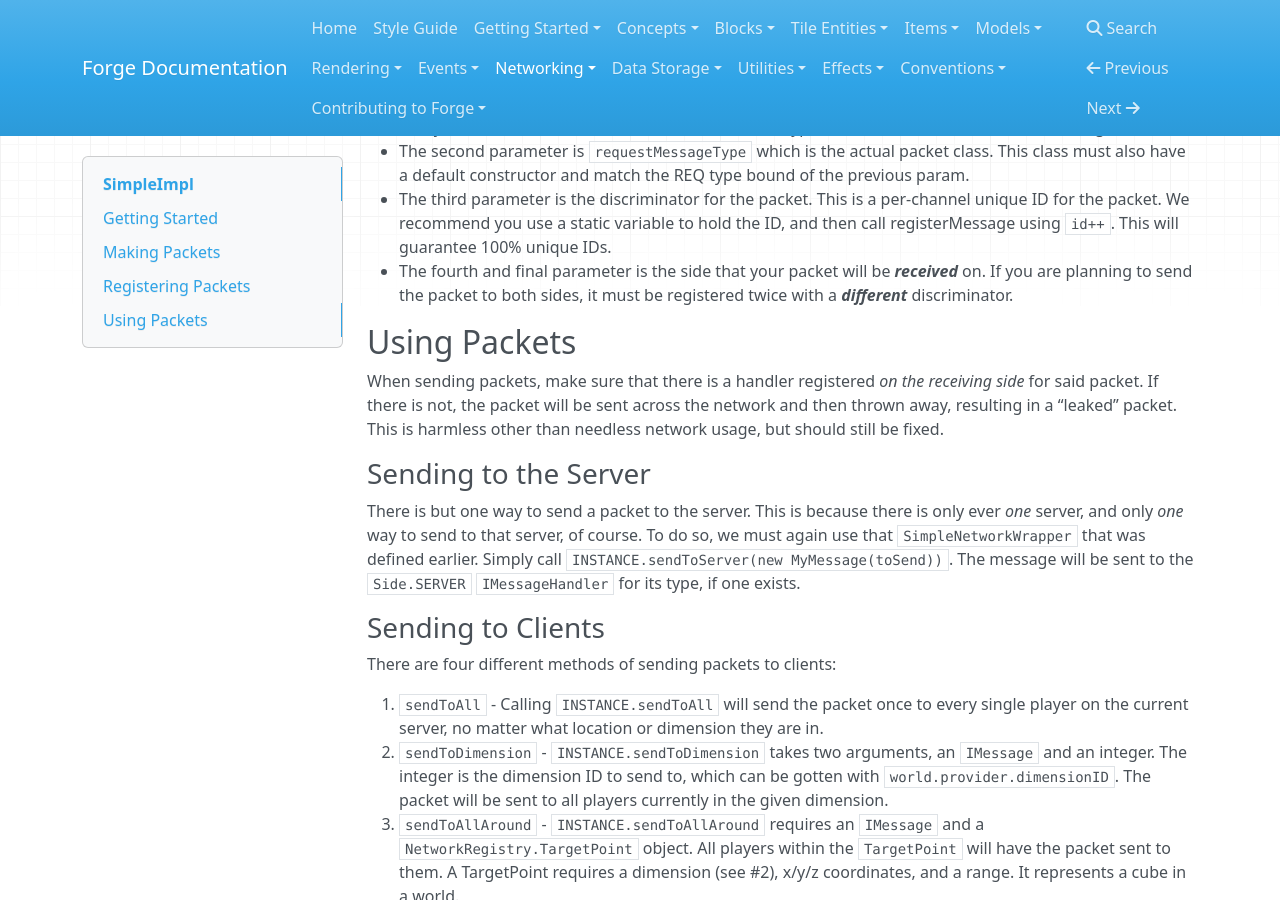
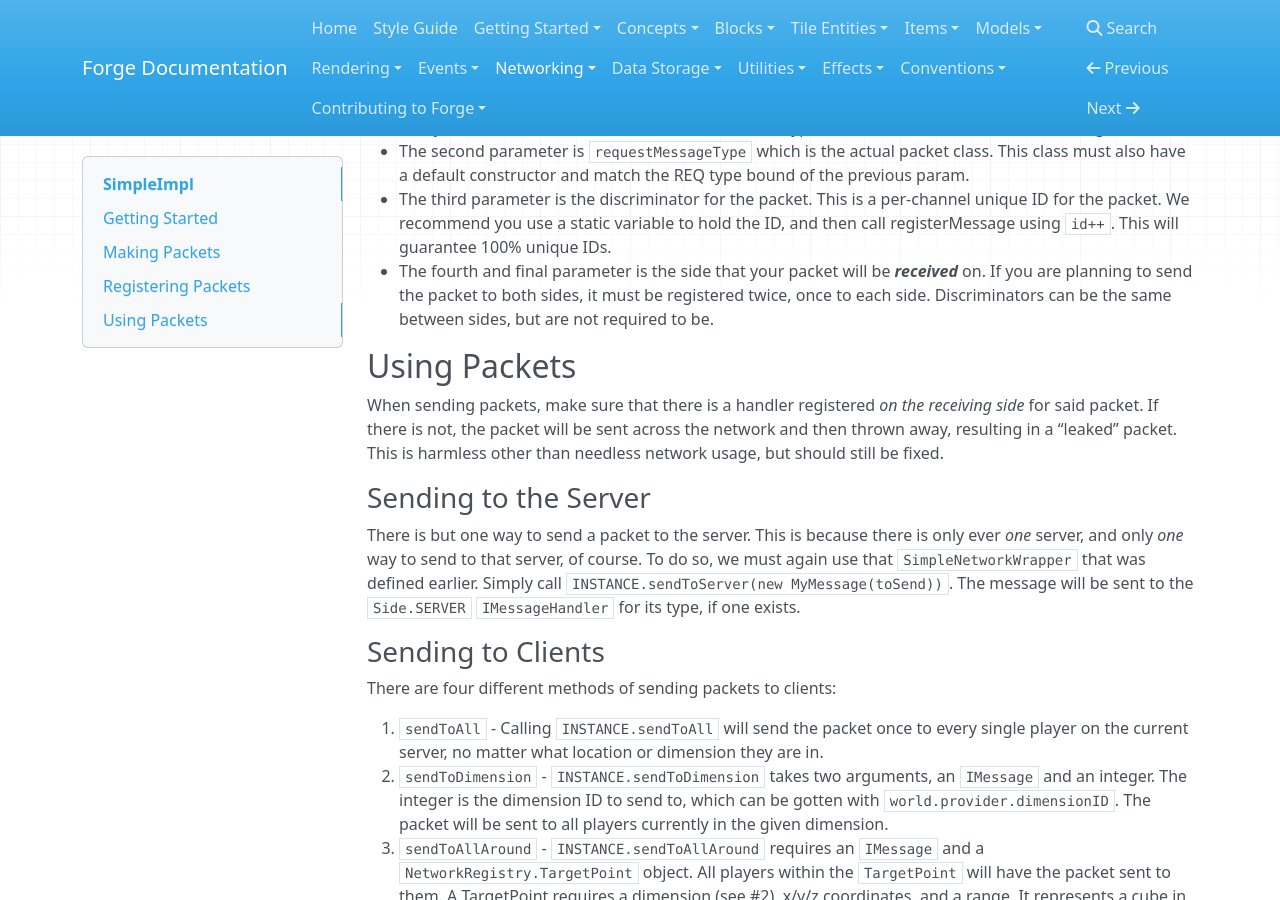
Before and after one commit to MinecraftForge/Documentation, an MkDocs documentation site: the page built from docs/networking/simpleimpl.md, in a window 1280 px wide and 900 px high, scrolled down 2478 px. Built offline with MkDocs 1.6.1, drawn with Linux system fonts in a browser that asks for light colours; nearby versions of some CDN libraries; old or Windows-style settings are respelled for this version of MkDocs.

Commit message:
Fix #104 typo regarding packet descriminators

```diff
--- a/docs/networking/simpleimpl.md
+++ b/docs/networking/simpleimpl.md
@@ -100,7 +100,7 @@ This is quite a complex method, so lets break it down a bit.
 - The first parameter is `messageHandler`, which is the class that handles your packet. This class must always have a default constructor, and should have type bound REQ that matches the next argument.
 - The second parameter is `requestMessageType` which is the actual packet class. This class must also have a default constructor and match the REQ type bound of the previous param.
 - The third parameter is the discriminator for the packet. This is a per-channel unique ID for the packet. We recommend you use a static variable to hold the ID, and then call registerMessage using `id++`. This will guarantee 100% unique IDs.
-- The fourth and final parameter is the side that your packet will be ***received*** on. If you are planning to send the packet to both sides, it must be registered twice with a ***different*** discriminator.
+- The fourth and final parameter is the side that your packet will be ***received*** on. If you are planning to send the packet to both sides, it must be registered twice, once to each side. Discriminators can be the same between sides, but are not required to be.
 
 
 Using Packets
```
